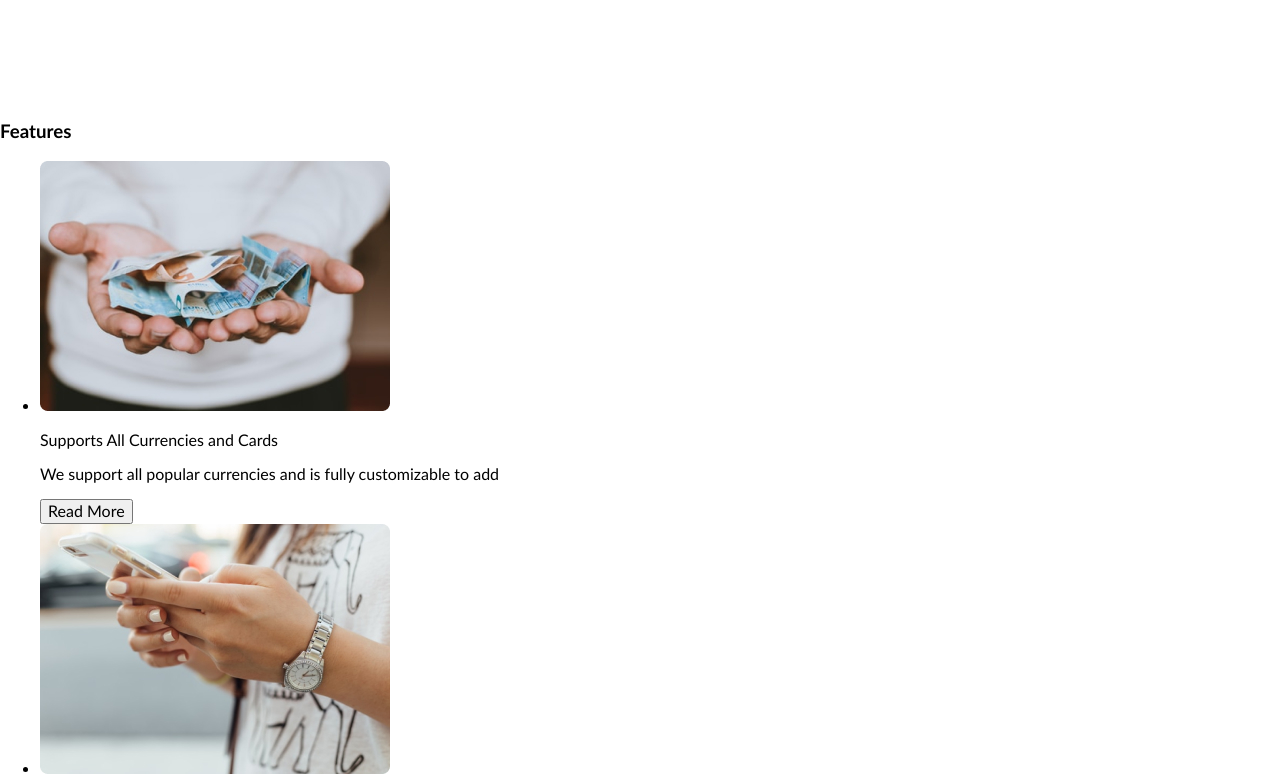
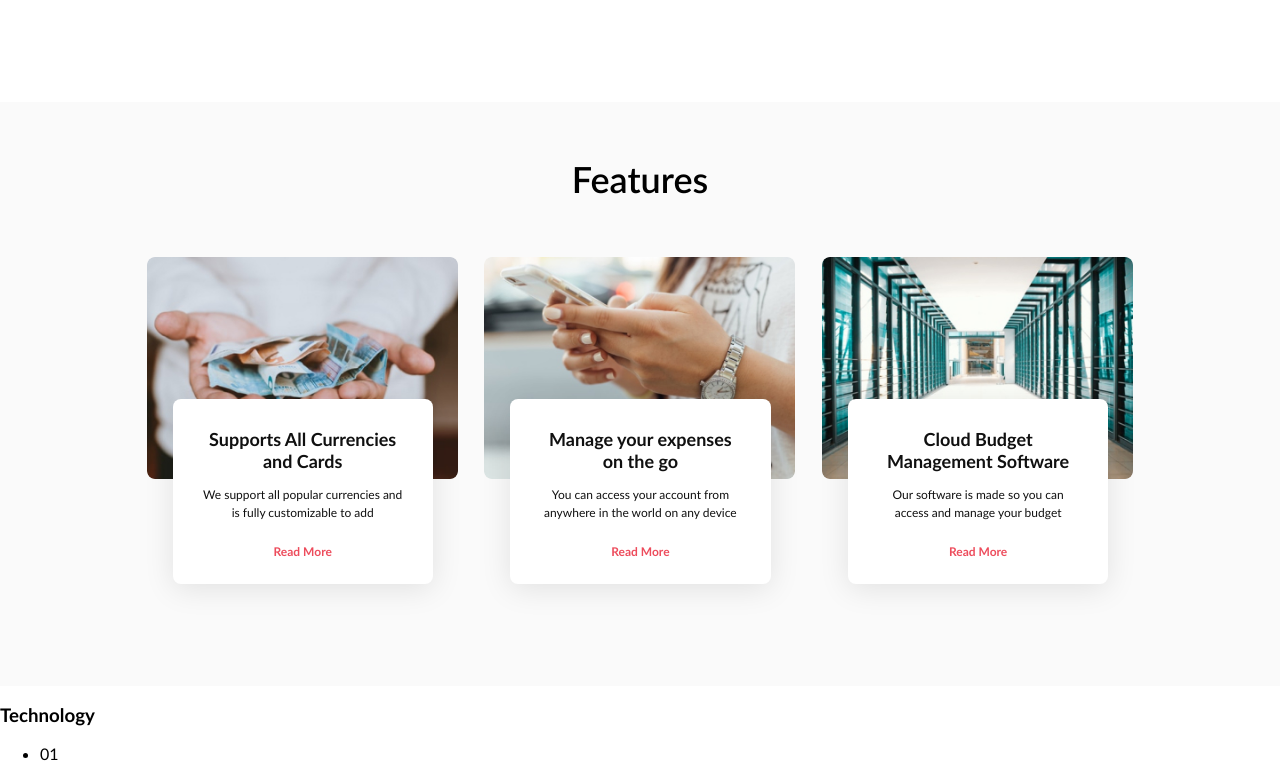
Before and after one commit to nklazuta/cloud-budget-landing-freebie, a React (Create React App) app: page / in a window 1280 px wide. Shown: the part 1108-1884 px from the top of the page. Built offline with nearby package versions, Linux system fonts and the light colour scheme.

Commit message:
feat: Добавить стили компоненту Features

```diff
--- a/src/components/Card/Card.js
+++ b/src/components/Card/Card.js
@@ -1,4 +1,5 @@
 import React from "react";
+import "./Card.scss";
 
 function Card({ image, title, text }) {
   return (
--- a/src/components/Card/Card.scss
+++ b/src/components/Card/Card.scss
@@ -0,0 +1,56 @@
+@import "../../sass/helpers/variables";
+@import "../../sass/helpers/placeholders";
+
+.card {
+  width: 31.53%;
+  position: relative;
+
+  .card__photo {
+    width: 100%;
+    max-width: 350px;
+    border-radius: 8px;
+  }
+
+  .card__text-block {
+    width: 83.71%;
+    max-width: 293px;
+    background: $white;
+    box-shadow: 0px 5px 30px rgba(0, 0, 0, 0.1);
+    text-align: center;
+    border-radius: 8px;
+    box-sizing: border-box;
+    position: absolute;
+    top: 63%;
+    left: 8.3%;
+    z-index: 1;
+    padding: 9.43% 9.14% 7.14%;
+
+    .card__title {
+      @extend %font-bold;
+      font-size: 18px;
+      line-height: 1.22;
+      color: $text-dark;
+      margin: 0;
+      padding-bottom: 6.8%;
+    }
+
+    .card__text {
+      @extend %font-regular;
+      font-size: 12px;
+      line-height: 1.5;
+      color: $text-dark;
+      margin: 0 0 5px;
+      padding-bottom: 6.8%;
+    }
+
+    .card__link {
+      @extend %font-bold;
+      @extend %button-animation;
+      font-size: 12px;
+      line-height: 1.5;
+      border: none;
+      background-color: $transparent;
+      color: $text-red;
+    }
+  }
+}
--- a/src/components/Features/Features.js
+++ b/src/components/Features/Features.js
@@ -3,6 +3,7 @@ import Card from "../Card/Card";
 import photo1 from "../../images/card-photo1.jpg";
 import photo2 from "../../images/card-photo2.jpg";
 import photo3 from "../../images/card-photo3.jpg";
+import "./Features.scss";
 
 function Features() {
   return (
--- a/src/components/Features/Features.scss
+++ b/src/components/Features/Features.scss
@@ -0,0 +1,24 @@
+@import "../../sass/helpers/variables";
+@import "../../sass/helpers/placeholders";
+
+.features {
+  width: 100%;
+  box-sizing: border-box;
+  background-color: $light-grey;
+  padding: 4.38% 11.46% 15.9%;
+
+  .features__heading {
+    @extend %font-semibold;
+    font-size: 36px;
+    line-height: 1.19;
+    text-align: center;
+    margin: 0;
+    padding-bottom: 5.68%;
+  }
+
+  .features__cards {
+    @extend %list-decoration;
+    display: flex;
+    gap: 2.7%;
+  }
+}
--- a/src/sass/helpers/_variables.scss
+++ b/src/sass/helpers/_variables.scss
@@ -1,7 +1,9 @@
 $margin-center: 0 auto;
 
 $text-black: #000;
+$text-dark: #101010;
 $text-red: #ed4c5c;
+$light-grey: #FAFAFA;
 $white: #fff;
 $transparent: transparent;
 $red-gradient: linear-gradient(
```
